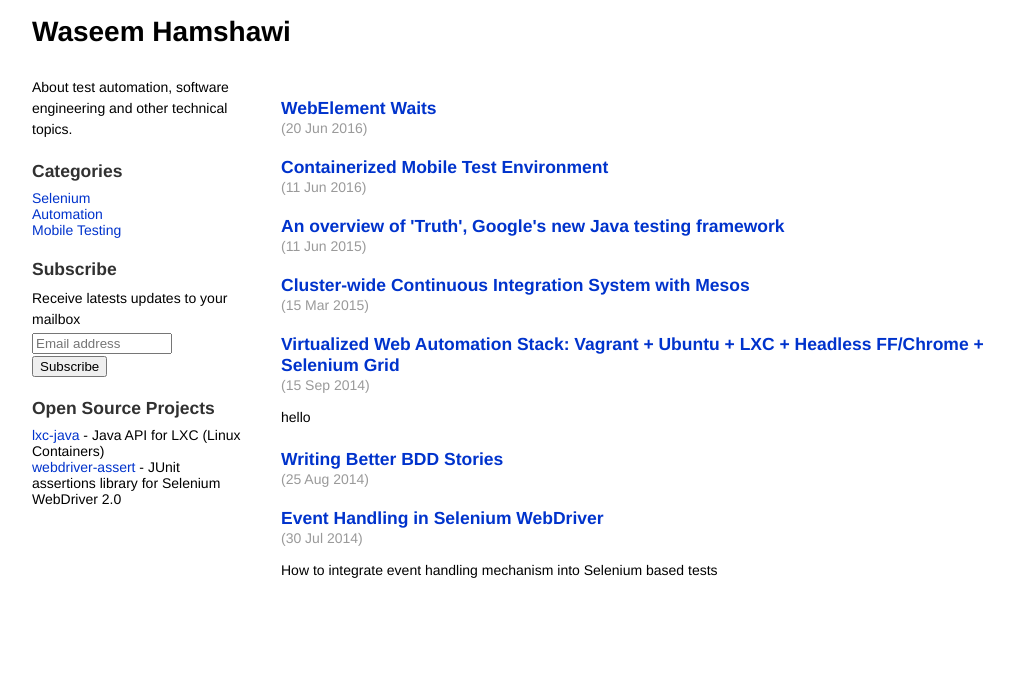
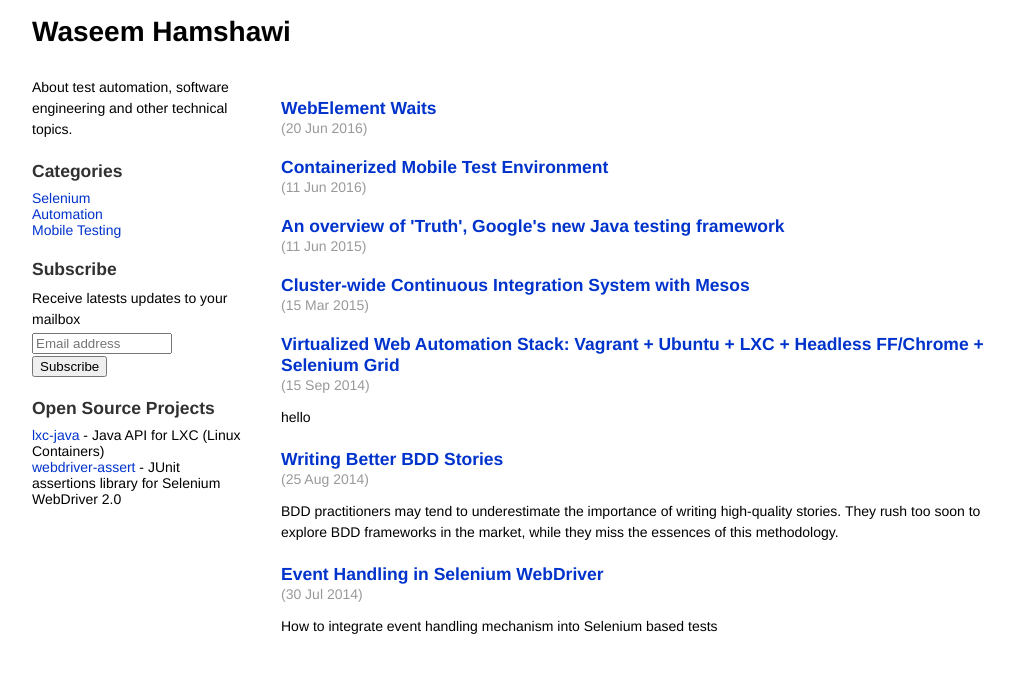
Before and after one commit to waseemh/waseemh.github.io_F, a Jekyll site: the page built from index.html, in a window 1280 px wide. Shown: the top 673 px of the page, without its empty margins (110-1124 px from the left). Built offline with Jekyll 4.4.1, drawn with Linux system fonts in a browser that asks for light colours; the list of posts is cut into pages by our own code.

Commit message:
Update 2014-08-25-writing-better-bdd-stories.md

```diff
--- a/_posts/2014-08-25-writing-better-bdd-stories.md
+++ b/_posts/2014-08-25-writing-better-bdd-stories.md
@@ -3,6 +3,7 @@ layout: post
 title: "Writing Better BDD Stories"
 comments: true
 permalink: writing-better-bdd-stories
+intro: "BDD practitioners may tend to underestimate the importance of writing high-quality stories. They rush too soon to explore BDD frameworks in the market, while they miss the essences of this methodology."
 ---
 
 [BDD](http://en.wikipedia.org/wiki/Behavior-driven_development) (behavior driven development) empowers collaboration between developers, testers, analysts, project managers and stakeholders. As a result, these parties are able to correctly define features' requirements, evaluate their business benefit and set acceptance criteria for quality.
```
